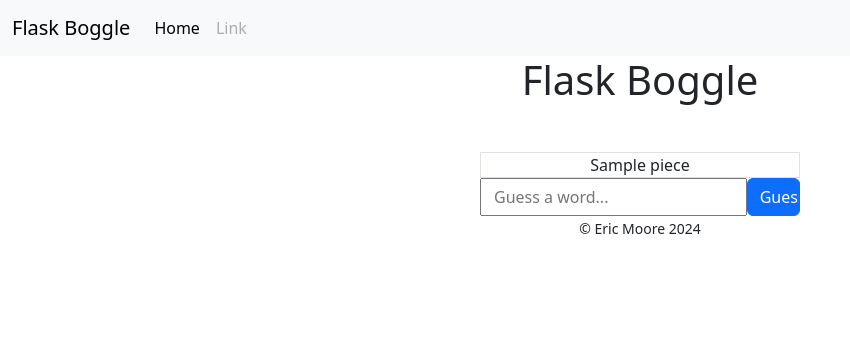
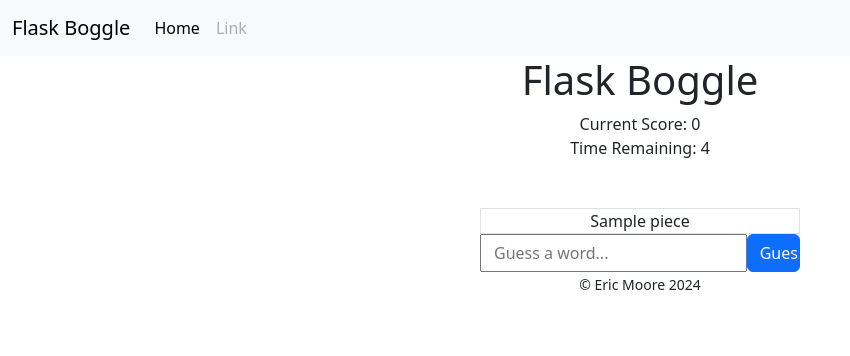
Before and after one commit to ericmoore0709/flask_boggle, a Flask app: template templates/index.html in a window 1280 px wide. Shown: the top 356 px of the page, without its empty margins (0-850 px from the left). Run offline with Flask 3, Linux system fonts and the light colour scheme; the template is opened without the code that fills it: most values are stand-ins (such as "Sample title", 1, 10 or a date in 2020); parts of the project's set-up code (start-up, migrations or seed data) failed here and were passed over.

Commit message:
Added score and timer

```diff
--- a/static/js/main.js
+++ b/static/js/main.js
@@ -1,16 +1,16 @@
-const BASE_URL = 'http://127.0.0.1:5000/' // localhost URL
-// const BASE_URL = '' // codespace URL
+// const BASE_URL = 'http://127.0.0.1:5000/' // localhost URL
+const BASE_URL = 'https://cautious-succotash-x5rwp6qwxpx7hpvp7-5000.app.github.dev/' // codespace URL
 
 $('#guess_form').submit(async (e) => {
     e.preventDefault();
-
     const guess = $('#guess_input').val();
 
+    // alert the user if there's nothing submitted
     if (!guess)
-        return;
+        return alert('Guess is required.');
 
-    // make API call?
-    const result = await axios.post(BASE_URL + '/api/guess', JSON.stringify({
+    // make API call
+    await axios.post(BASE_URL + '/api/guess', JSON.stringify({
         'guess': guess
     }), {
         headers: {
@@ -18,9 +18,29 @@ $('#guess_form').submit(async (e) => {
         }
     })
         .then((result) => {
-            alert(result.data.result);
+            const message = result.data.result;
+            if (message === "ok") {
+                const prevScore = Number.parseInt($('#current_score').text())
+                $('#current_score').text(prevScore + guess.length);
+            }
         }).catch((err) => {
             console.log(err);
             alert('Error:', err);
         });
+    $('#guess_input').val("")
 })
+
+$(document).ready((e) => {
+    const countdown = setInterval(() => {
+        if ($('#time_remaining').text() > 0) {
+            const prevTime = Number.parseInt($('#time_remaining').text());
+            $('#time_remaining').text(prevTime - 1);
+        }
+        else {
+            clearInterval(countdown);
+            $('#guess_input').attr('disabled', true);
+            $('#submit_button').addClass('disabled');
+            alert('Time\'s up!');
+        }
+    }, 1000)
+})
--- a/templates/index.html
+++ b/templates/index.html
@@ -2,6 +2,17 @@
 {% block content %}
 {% if board %}
 <h1>Flask Boggle</h1>
+
+<div>
+    <span>Current Score: </span>
+    <span id="current_score">0</span>
+</div>
+
+<div>
+    <span>Time Remaining: </span>
+    <span id="time_remaining">10</span>
+</div>
+
 <div class="container w-25 mt-5">
     {% for row in board %}
     <div class="row">
@@ -15,7 +26,7 @@
 </div>
 <form id="guess_form" action="/api/guess" method="post" class="form w-25 m-auto row">
     <input class="form-control-input col-10" id="guess_input" name="guess" placeholder="Guess a word..." />
-    <input type="submit" class="col-2 btn btn-primary" value="Guess" />
+    <input id="submit_button" type="submit" class="col-2 btn btn-primary" value="Guess" />
 </form>
 {% endif %}
 {% endblock %}
```
